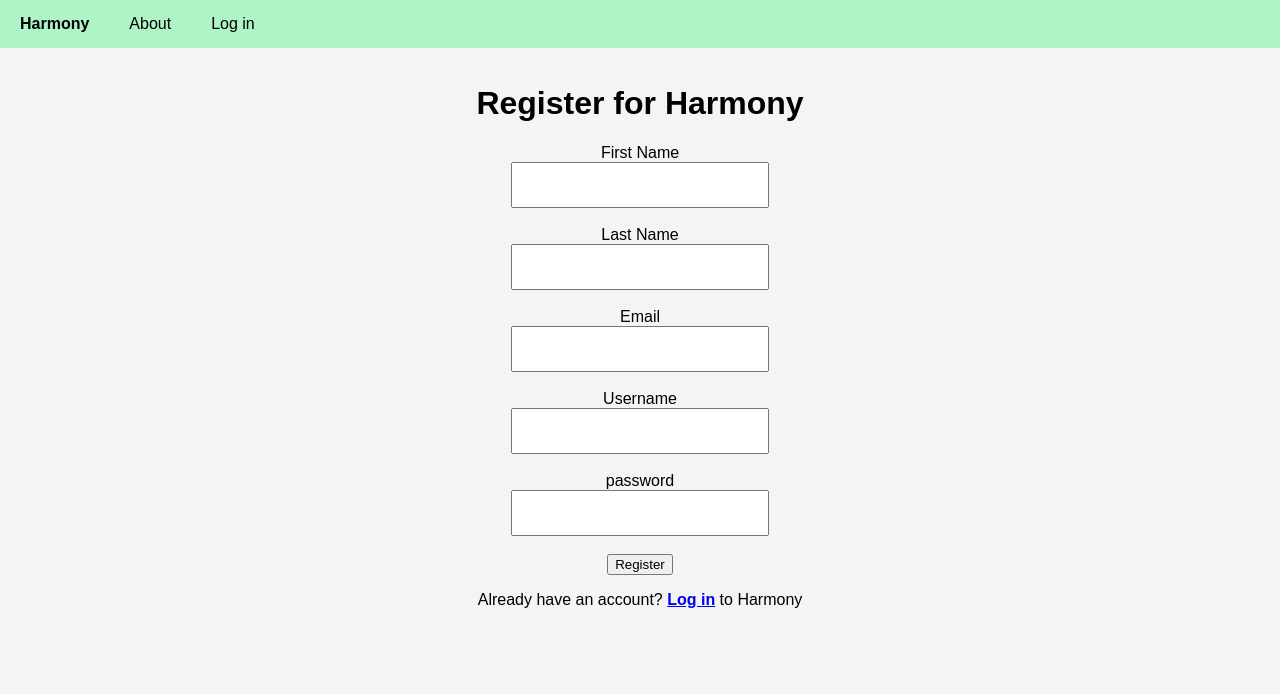
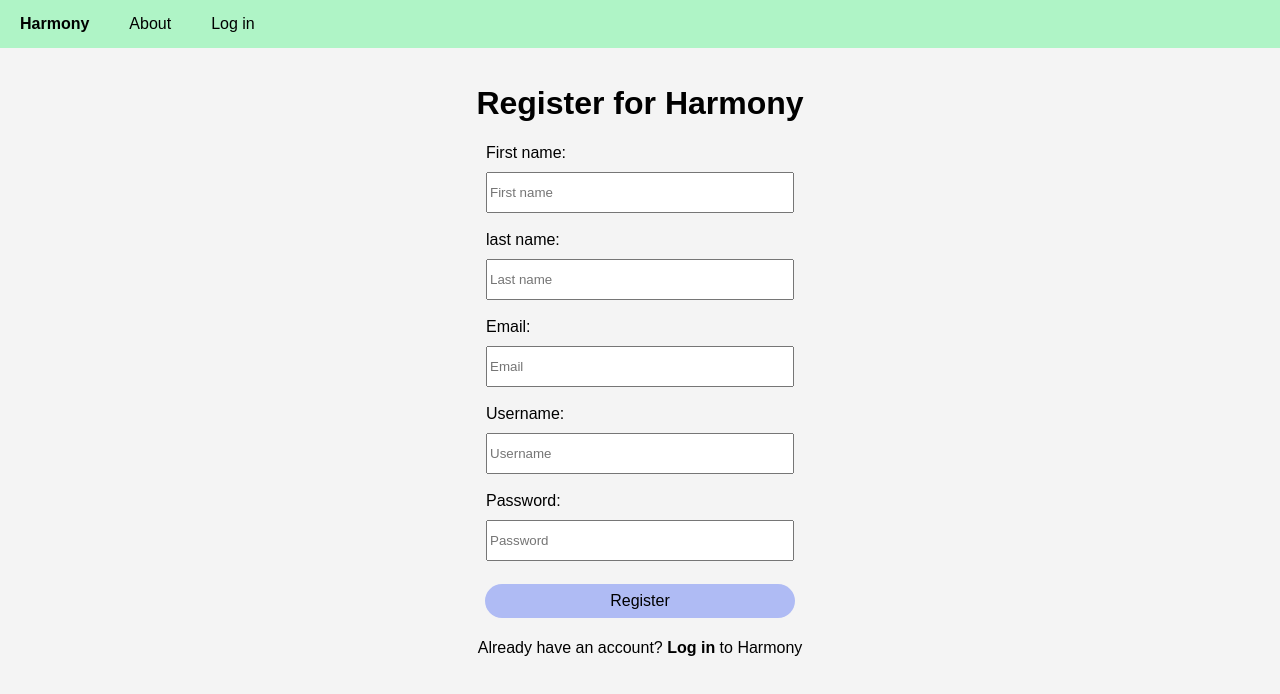
Before and after one commit to keeley1/harmony-app, a React (Create React App) app in the folder client/: page /register in a window 1280 px wide. Shown: the top 694 px of the page. Built offline with nearby package versions, Linux system fonts and the light colour scheme; no server answers.

Commit message:
basic registering, login, and logout functionality has been achieved, more time could be spent to manage errors in the future

```diff
--- a/client/src/pages/login.jsx
+++ b/client/src/pages/login.jsx
@@ -42,7 +42,7 @@ const Login = () => {
                 type="text"
                 placeholder="Username"
                 className="input-field"
-                onChange={(e) => { setUsername(e.target.value); }}
+                onChange={(e) => { setUsername(e.target.value);}}
                 /><br/>
             </div>
 
--- a/client/src/pages/register.jsx
+++ b/client/src/pages/register.jsx
@@ -36,38 +36,63 @@ const Register = () => {
    return (
    <>
    {registered && <Navigate to="/login" replace />}
-   <div className="App">
-      <div className="registration">
+   <div className="form-container">
+      <div className="inner-form-container">
          <h1>Register for Harmony</h1>
 
-         <label>First Name</label>
-         <input type="text"
+         <div className="input-container">
+            <label className="form-label">First name:</label>
+            <input
+            type="text"
+            placeholder="First name"
+            className="input-field"
             onChange={(e) => {setFirstnameReg(e.target.value);}}
             /><br/>
+         </div>
 
-         <label>Last Name</label>
-         <input type="text"
+         <div className="input-container">
+            <label className="form-label">last name:</label>
+            <input
+            type="text"
+            placeholder="Last name"
+            className="input-field"
             onChange={(e) => {setLastnameReg(e.target.value);}}
             /><br/>
+         </div>
 
-         <label>Email</label>
-         <input type="text"
+         <div className="input-container">
+            <label className="form-label">Email:</label>
+            <input
+            type="text"
+            placeholder="Email"
+            className="input-field"
             onChange={(e) => {setEmailReg(e.target.value);}}
             /><br/>
+         </div>
 
-         <label>Username</label>
-         <input type="text"
+         <div className="input-container">
+            <label className="form-label">Username:</label>
+            <input
+            type="text"
+            placeholder="Username"
+            className="input-field"
             onChange={(e) => {setUsernameReg(e.target.value);}}
             /><br/>
+         </div>
 
-         <label>password</label>
-         <input type="text"
+         <div className="input-container">
+            <label className="form-label">Password:</label>
+            <input
+            type="text"
+            placeholder="Password"
+            className="input-field"
             onChange={(e) =>{setPasswordReg(e.target.value);}}
             /><br/>
+         </div>
 
-         <button onClick={RegisterUser}>Register</button>
+         <button onClick={RegisterUser} className="form-submit-button">Register</button>
 
-         <p>Already have an account? <NavLink to="/login"><b>Log in</b></NavLink> to Harmony</p>
+         <p>Already have an account? <NavLink to="/login" className="form-bold-link"><b>Log in</b></NavLink> to Harmony</p>
          {errors.length > 0 && (
          <div className="error-messages">
             <p>{errors[0].msg}</p>
```
Lines whose indentation alone changed are shown as unchanged.
